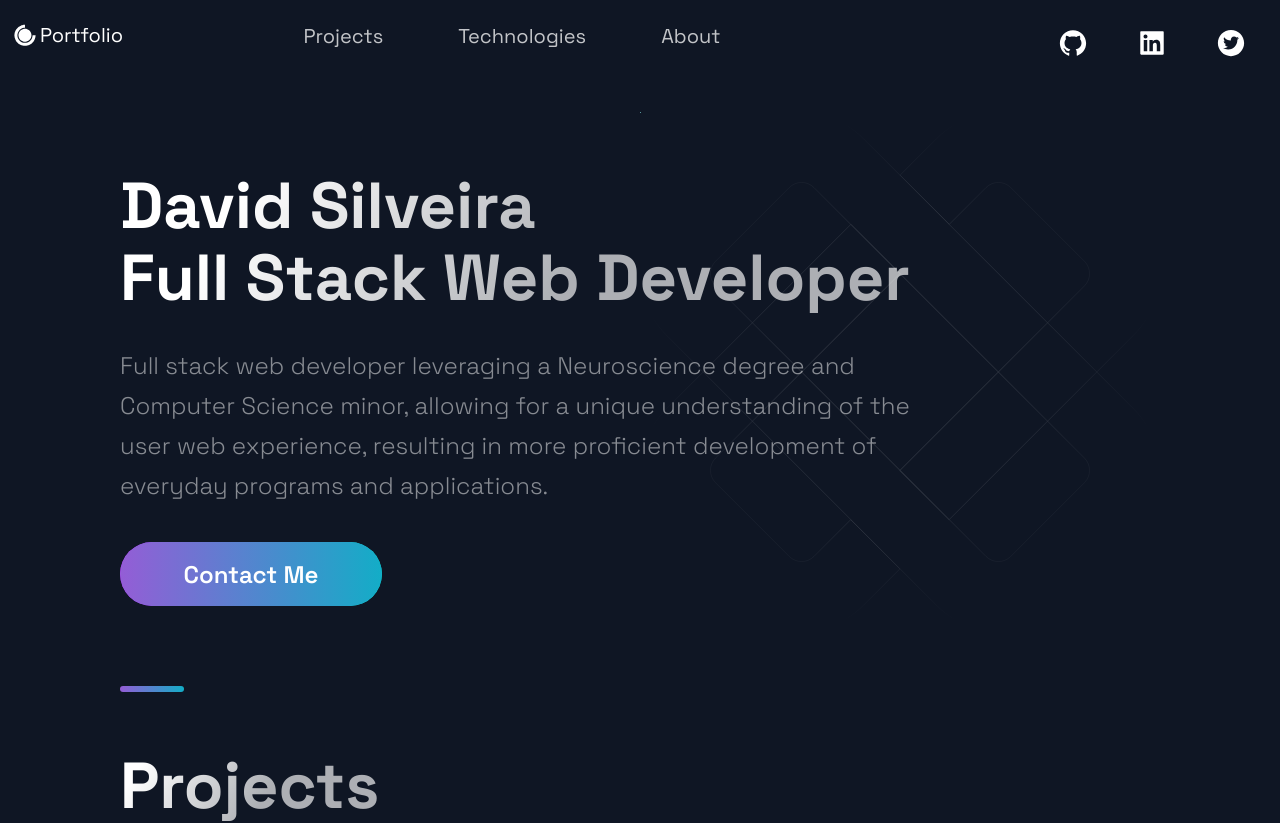
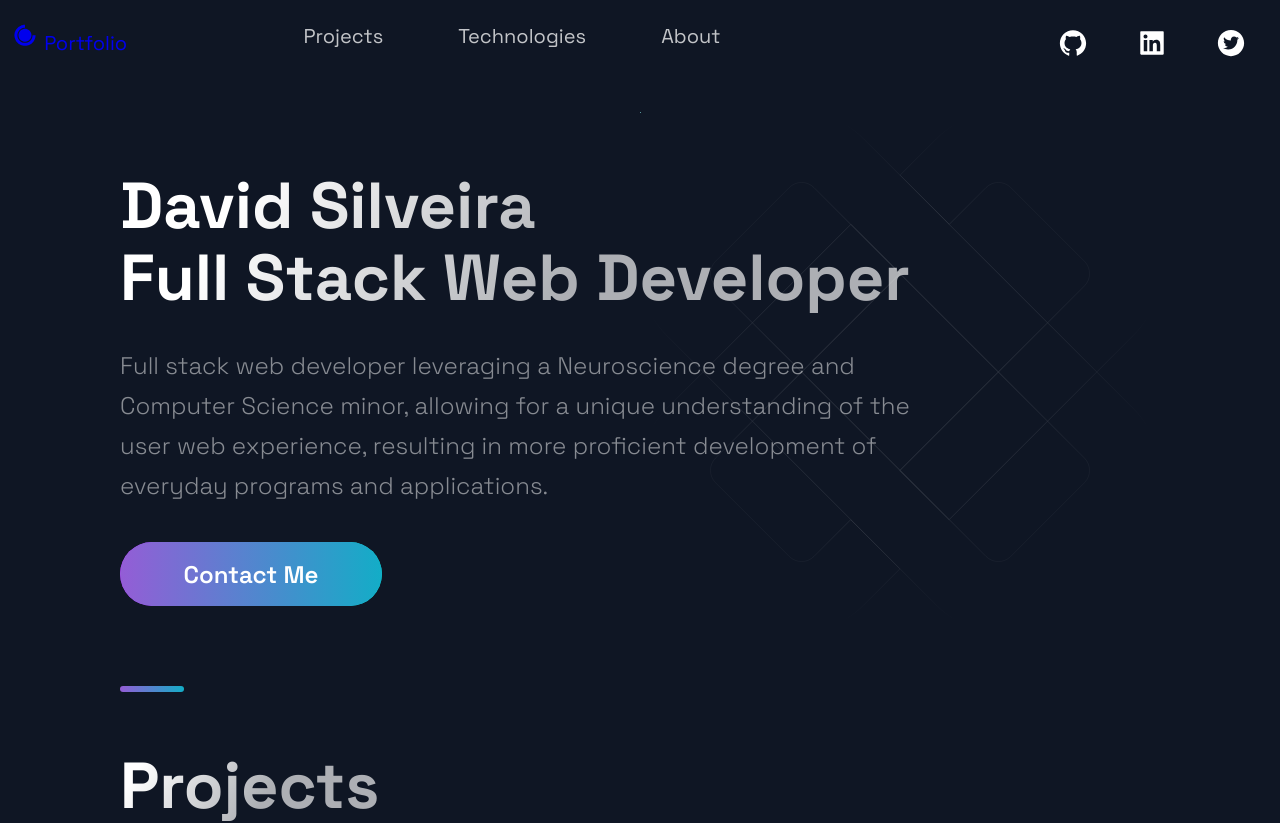
Before and after one commit to daviewave/portfolio-djs, a Next.js app: page / in a window 1280 px wide. Shown: the top 823 px of the page. Built offline with nearby package versions, Linux system fonts and the light colour scheme.

Commit message:
upgraded react and next versions

```diff
--- a/src/components/Header/Header.js
+++ b/src/components/Header/Header.js
@@ -8,17 +8,24 @@ import { Container, Div1, Div2, Div3, NavLink, SocialIcons, Span } from './Heade
 const Header = () => (
   <Container>
     <Div1>
-      <Link href="/">
-        <a
+      <Link href="/"
+      // style={{
+      //   display: "flex",
+      //   alignItems: "center",
+      //   color: "white",
+      //   marginBottom: "20px",
+      // }}
+      >
+        {/* <a
           style={{
             display: "flex",
             alignItems: "center",
             color: "white",
             marginBottom: "20px",
           }}
-        >
+        > */}
           <DiCssdeck size="3rem" /> <Span>Portfolio</Span>
-        </a>
+        {/* </a> */}
       </Link>
     </Div1>
     <Div2>
```
Also changed, not shown: package.json (+5 -4 lines), 2 other files (tests, documents, lock files or other folders).
